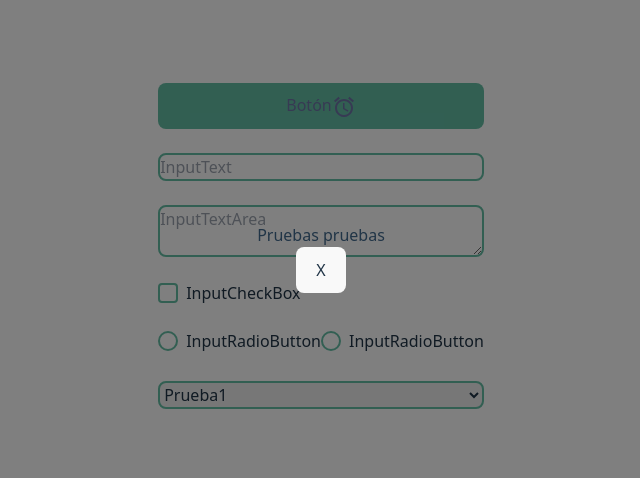
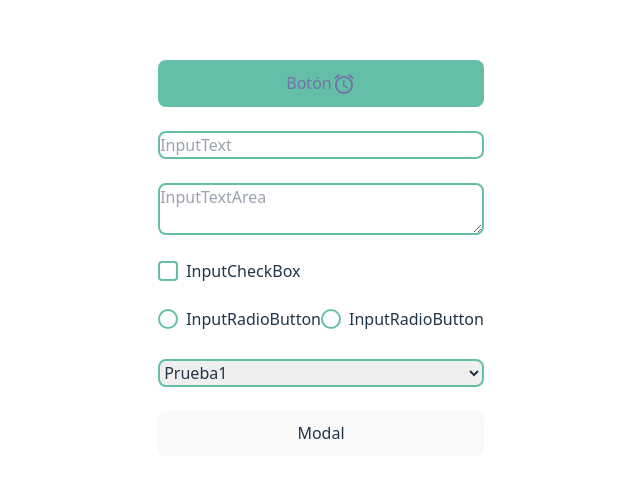
Before and after one commit to DevAngelCrow/desing_system, a React (Vite) app: page / in a window 1280 px wide. Shown: the part 142-620 px from the top of the page, without its empty margins (319-959 px from the left). Built offline with nearby package versions, Linux system fonts and the light colour scheme.

Commit message:
05182025

```diff
--- a/src/components/modal/Modal.tsx
+++ b/src/components/modal/Modal.tsx
@@ -1,25 +1,41 @@
 import React from "react";
 import type { ModalProps } from "../../interface/Modal.interface";
 
-const Modal: React.FC<ModalProps> = ({className, style, cancelText, onConfirm, onClose, confirmText, title, isOpen, content, showCloseButton}) => {
+const Modal: React.FC<ModalProps> = ({ className, cancelText, onConfirm, onClose, confirmText, title, isOpen, content, showCloseButton }) => {
     if (!isOpen) {
         return null;
     }
 
     return (
-    <div className={`fixed top-0 left-0 w-full h-full bg-black bg-opacity-50 flex items-center justify-center z-50  ${className || ''}`} style={style}>
-      <div className="modal-content">
-        {title && <h2>{title}</h2>}
-        <div>{content}</div>
-        <div className="modal-buttons">
-          {cancelText && <button onClick={onClose}>{cancelText}</button>}
-          {onConfirm && confirmText && (
-            <button onClick={onConfirm}>{confirmText}</button>
+        <div className={`fixed top-0 left-0 w-full h-full bg-black bg-opacity-50 flex items-center justify-center z-50 transition duration-150 ease-in-out  ${className}`}>
+            <div className="relative bg-white rounded-lg shadow-lg overflow-hidden max-w-md w-full">
+                {title && (
+                    <div className="px-6 py-4 border-b">
+                        <h2 className="text-xl font-semibold">{title}</h2>
+                    </div>
+                )}
+                <div className="p-6">
+                    {content}
+                </div>
+                {(onConfirm || cancelText) && (
+                    <div className="px-6 py-4 bg-gray-50 flex justify-end gap-3">
+                        {cancelText && (
+                            <button className="bg-blue-500 hover:bg-blue-700 text-white font-bold py-2 px-4 rounded shadow transition duration-150 ease-in-out" onClick={onConfirm}>
+                                {confirmText}
+                            </button>
                         )}
                     </div>
+                )}
                 {showCloseButton !== false && (
-          <button onClick={onClose} className="close-button">
-            X
+                    <button className="absolute top-2 right-2 text-gray-500 hover:text-gray-700 focus:outline-none transition duration-150 ease-in-out"
+                        onClick={onClose}>
+                        <svg className="h-6 w-6 fill-current" viewBox="0 0 20 20">
+                            <path
+                                fillRule="evenodd"
+                                d="M4.293 4.293a1 1 0 011.414 0L10 8.586l4.293-4.293a1 1 0 111.414 1.414L11.414 10l4.293 4.293a1 1 0 01-1.414 1.414L10 11.414l-4.293 4.293a1 1 0 01-1.414-1.414L8.586 10 4.293 5.707a1 1 0 010-1.414z"
+                                clipRule="evenodd"
+                            />
+                        </svg>
                     </button>
                 )}
             </div>
--- a/storybook/App.tsx
+++ b/storybook/App.tsx
@@ -7,8 +7,16 @@ import InputCheckBox from "../src/components/inputs/InputCheckBox";
 import InputRadioButton from "../src/components/inputs/InputRadioButton";
 import InputSelect from "../src/components/inputs/InputSelect";
 import Modal from "../src/components/modal/Modal"
+import { useState } from 'react';
 function App() {
   const items = ["Prueba1", "Prueba2", "Prueba3"]
+  const [isModalOpen, setIsModalOpen] = useState(false);
+  const handleOpenModal = () => {
+    setIsModalOpen(true);
+  }
+  const handleCloseModal = () => {
+    setIsModalOpen(false);
+  }
   return (
     <>
       <div className='flex flex-col'>
@@ -27,7 +35,8 @@ function App() {
         <br></br>
         <InputSelect items={items}/>
         <br></br>
-        <Modal isOpen content={<div><span>Pruebas pruebas</span></div>}/>
+        <button onClick={handleOpenModal}>Modal</button>
+        <Modal onClose={handleCloseModal} isOpen={isModalOpen} title="Modal" content={<div><span>Pruebas pruebas</span></div>}/>
       </div>
     </>
   )
```
Lines whose indentation alone changed are shown as unchanged.
